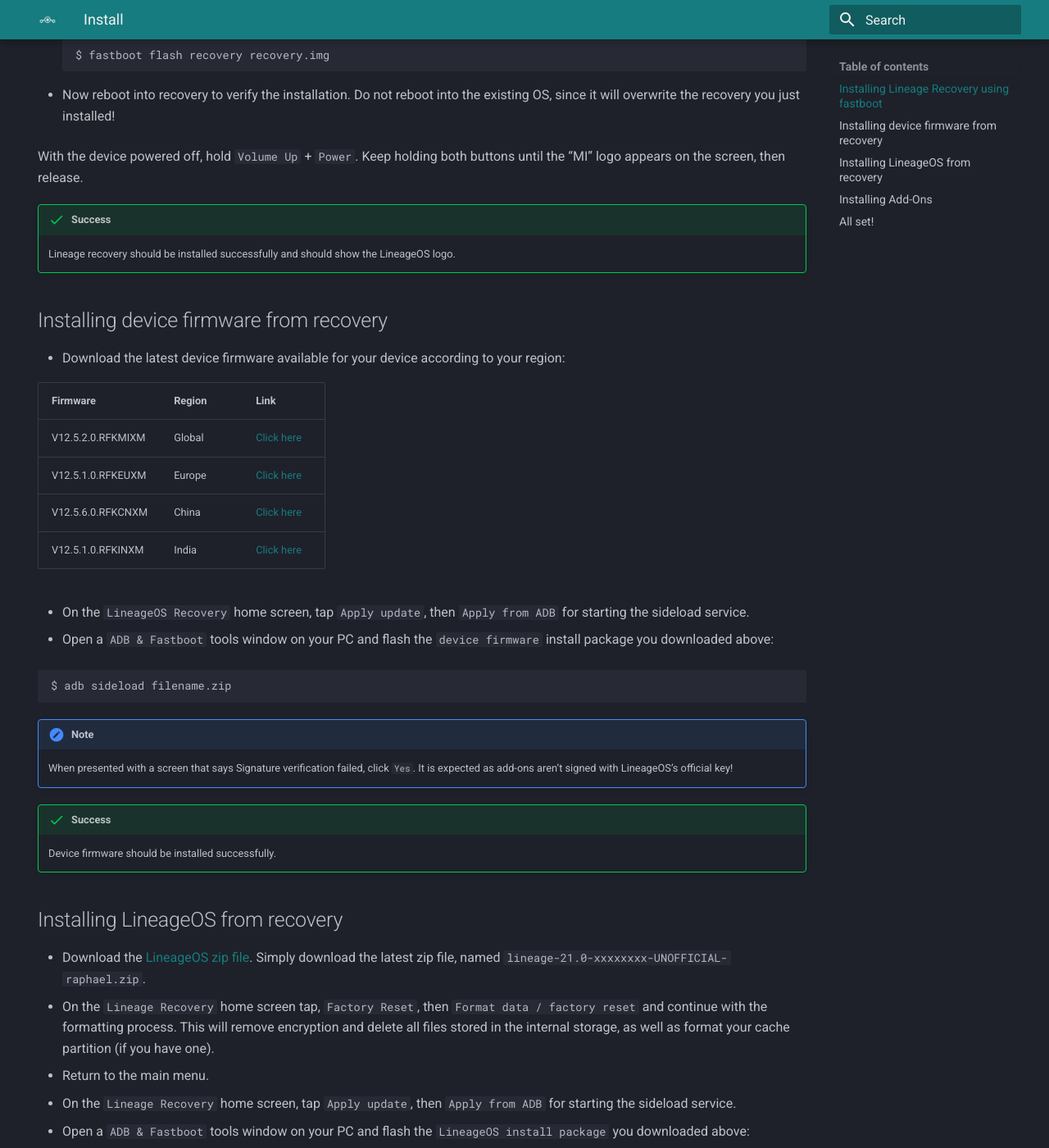
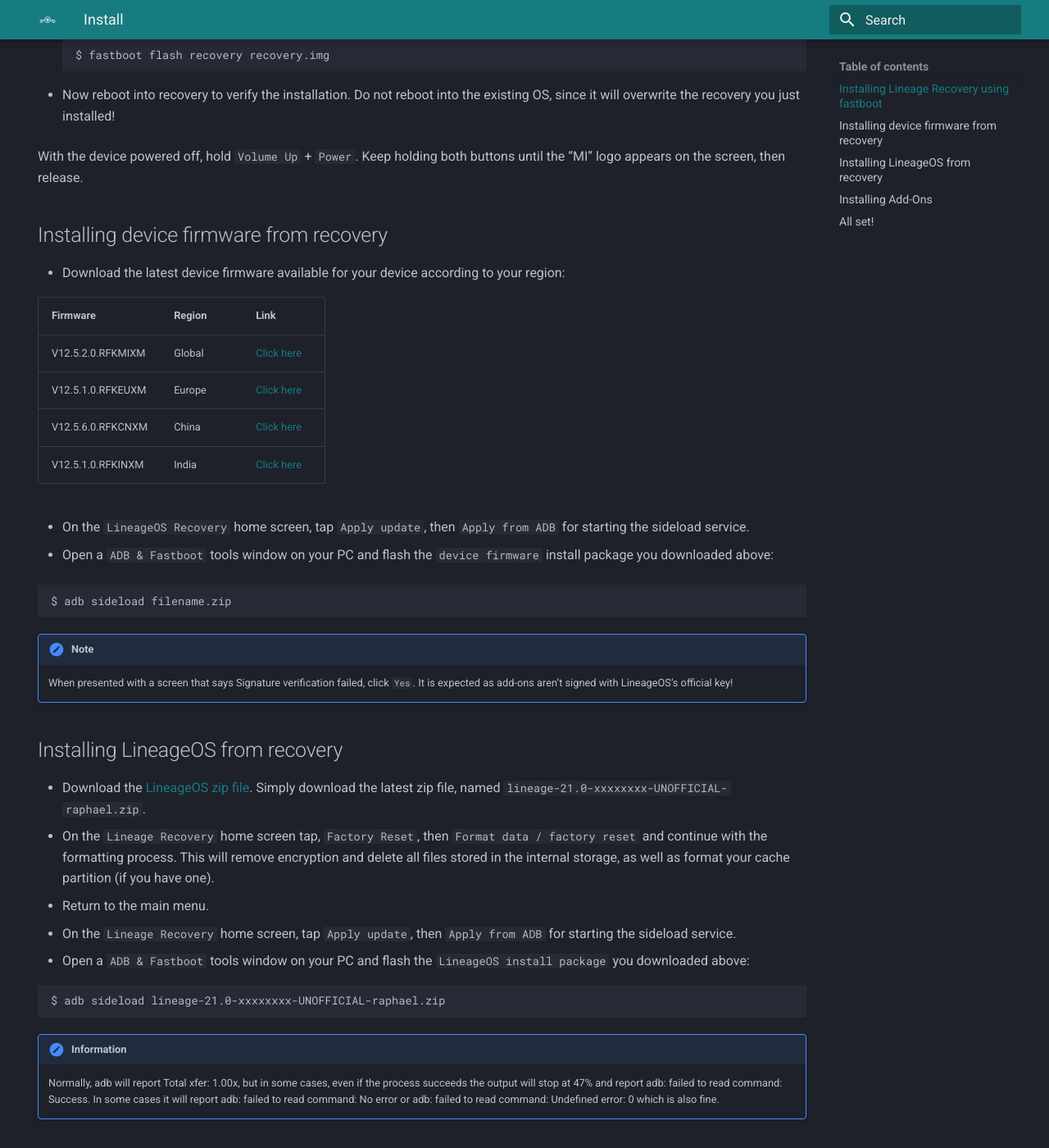
Before and after one commit to penglezos/lineageos.penglezos.dev, an MkDocs documentation site: the page built from docs/devices/raphael/install.md, in a window 1280 px wide and 1400 px high, scrolled down 967 px. Shown: the whole window at 82% size. Built offline with MkDocs 1.6.1 and Material for MkDocs 9.7.7, drawn with Linux system fonts in a browser that asks for light colours; some of the changed text lies outside the part shown.

Commit message:
docs: Remove success dialogs
Signed-off-by: penglezos <panagiotisegl@gmail.com>

```diff
--- a/docs/devices/raphael/install.md
+++ b/docs/devices/raphael/install.md
@@ -40,9 +40,6 @@
 
 With the device powered off, hold `Volume Up` + `Power`. Keep holding both buttons until the “MI” logo appears on the screen, then release.
 
-!!! success
-    Lineage recovery should be installed successfully and should show the LineageOS logo.
-
 ## Installing device firmware from recovery
 
 * Download the latest device firmware available for your device according to your region:
@@ -65,9 +62,6 @@
 !!! note
     When presented with a screen that says Signature verification failed, click `Yes`. It is expected as add-ons aren’t signed with LineageOS’s official key!
 
-!!! success
-    Device firmware should be installed successfully.
-
 ## Installing LineageOS from recovery
 
 * Download the [LineageOS zip file](https://github.com/penglezos/device_xiaomi_raphael/releases/latest). Simply download the latest zip file, named `lineage-21.0-xxxxxxxx-UNOFFICIAL-raphael.zip`.
@@ -82,9 +76,6 @@
 
 !!! information
     Normally, adb will report Total xfer: 1.00x, but in some cases, even if the process succeeds the output will stop at 47% and report adb: failed to read command: Success. In some cases it will report adb: failed to read command: No error or adb: failed to read command: Undefined error: 0 which is also fine.
-
-!!! success
-    LineageOS should be installed successfully.
 
 ## Installing Add-Ons
 
```
Also changed, not shown: docs/devices/raphael/upgrade.md (+0 -3 lines).
